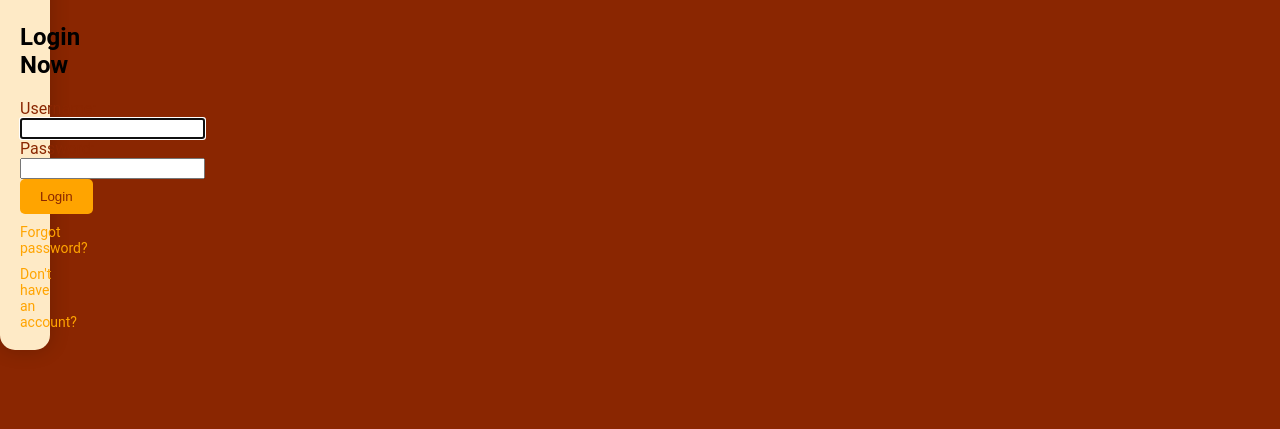
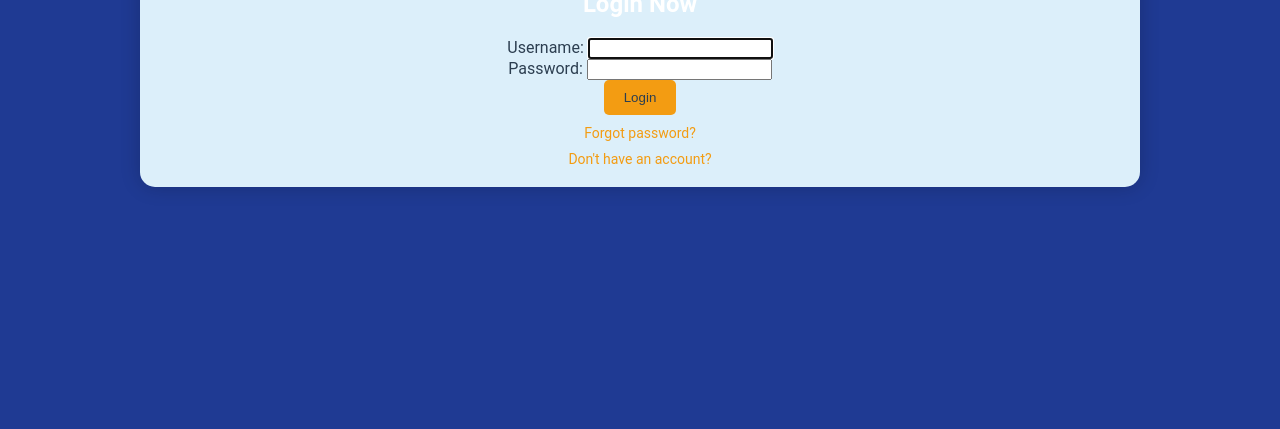
Before and after one commit to javierfevidaho/bank, a Django app: page /accounts/login/?next=/cancel/ in a window 1280 px wide. Shown: the part 693-1122 px from the top of the page. Run offline with Django 3.2, Linux system fonts and the light colour scheme.

Commit message:
css colors, image login and frame login and sign up updates

```diff
--- a/core/static/core/style.css
+++ b/core/static/core/style.css
@@ -1,15 +1,16 @@
 :root {
-    --primary-dark: #8A2601;
-    --primary-light: #FEEAC6;
-    --accent-1: #E8690E;
-    --accent-2: #FFA400;
-    --text-light: #000000;
-    --text-dark: #8A2601;
-    --success: #4CAF50;
-    --warning: #FFA400;
-    --table-row-odd: #FFFFFF;
-    --table-row-even: #FEEAC6;
+    --primary-dark: #1F3A93; /* Deep Navy Blue */
+    --primary-light: #DCEFFA; /* Soft Light Blue */
+    --accent-1: #E74C3C; /* Bright Red */
+    --accent-2: #F39C12; /* Vibrant Orange */
+    --text-light: #FFFFFF; /* Pure White */
+    --text-dark: #2C3E50; /* Charcoal */
+    --success: #27AE60; /* Bright Green */
+    --warning: #F1C40F; /* Amber */
+    --table-row-odd: #FFFFFF; /* Pure White */
+    --table-row-even: #ECF0F1; /* Light Grey */
 }
+
 
 body {
     font-family: 'Roboto', Arial, sans-serif;
@@ -284,12 +285,12 @@ nav {
 }
 
 .login-container, .signup-container {
-    width: 50px;  /*Ajusta el ancho según sea necesario */
-    height: 50px; /* Ajusta la altura según sea necesario */
-    display: block;
+    display: flex;
+    flex-direction: column;
     justify-content: center;
     align-items: center;
     height: 100vh;
+    width: 100%; /* Asegura que el contenedor ocupe todo el ancho disponible */
 }
 
 .form-group input::placeholder {
@@ -339,7 +340,7 @@ nav {
     font-size: 40px;
     font-weight: bold;
     margin-bottom: 10px;
-    color: var(--accent-2);
+    color: var (--accent-2);
 }
 
 .language-selector {
@@ -378,9 +379,9 @@ nav {
     background-color: transparent; /* Fondo transparente */
 }
 
-.lock-icon img {
-    width: 80px;
-    height: 80px;
-    background-color: transparent; /* Fondo transparente */
-
+.lock-icon {
+    width: 80px; /* Ajusta el ancho a 80 píxeles */
+    height: 80px; /* Ajusta la altura a 80 píxeles */
+    display: block;
+    margin: 0 auto; /* Centra la imagen horizontalmente */
 }
```
